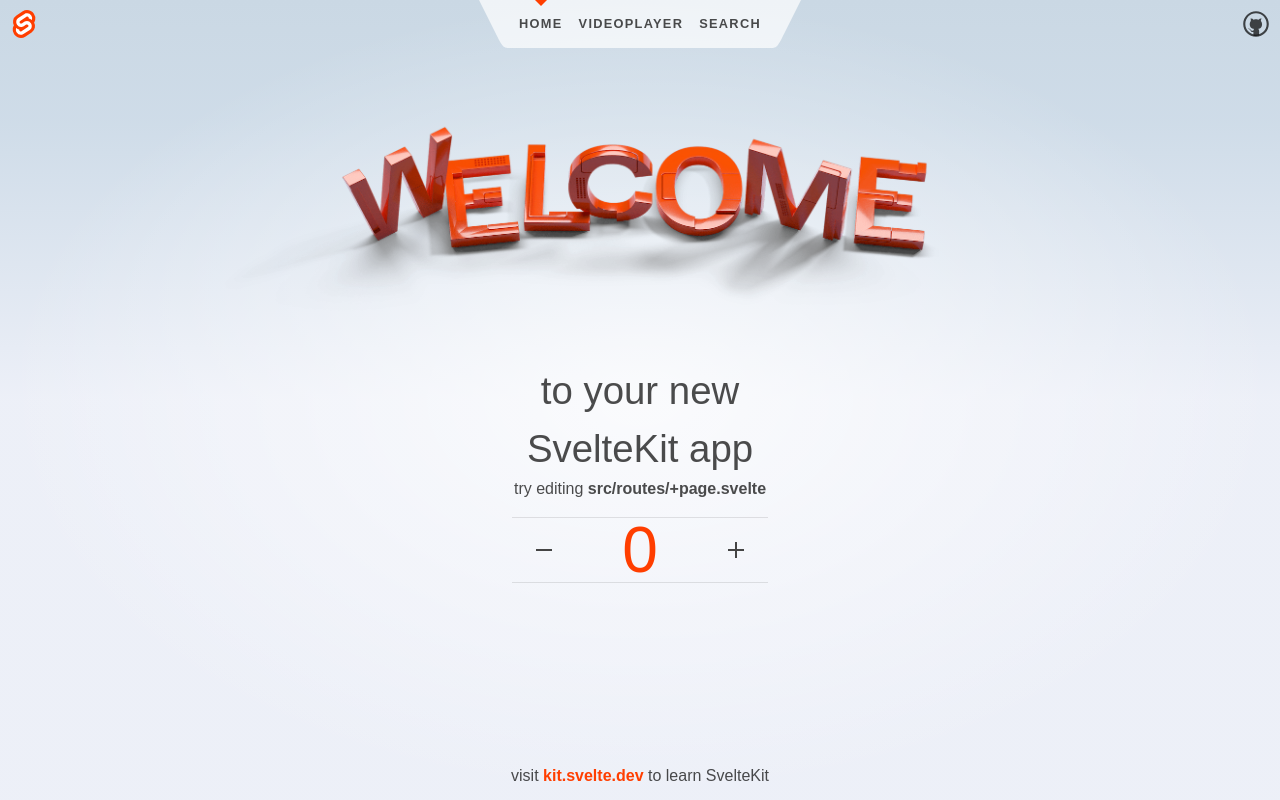
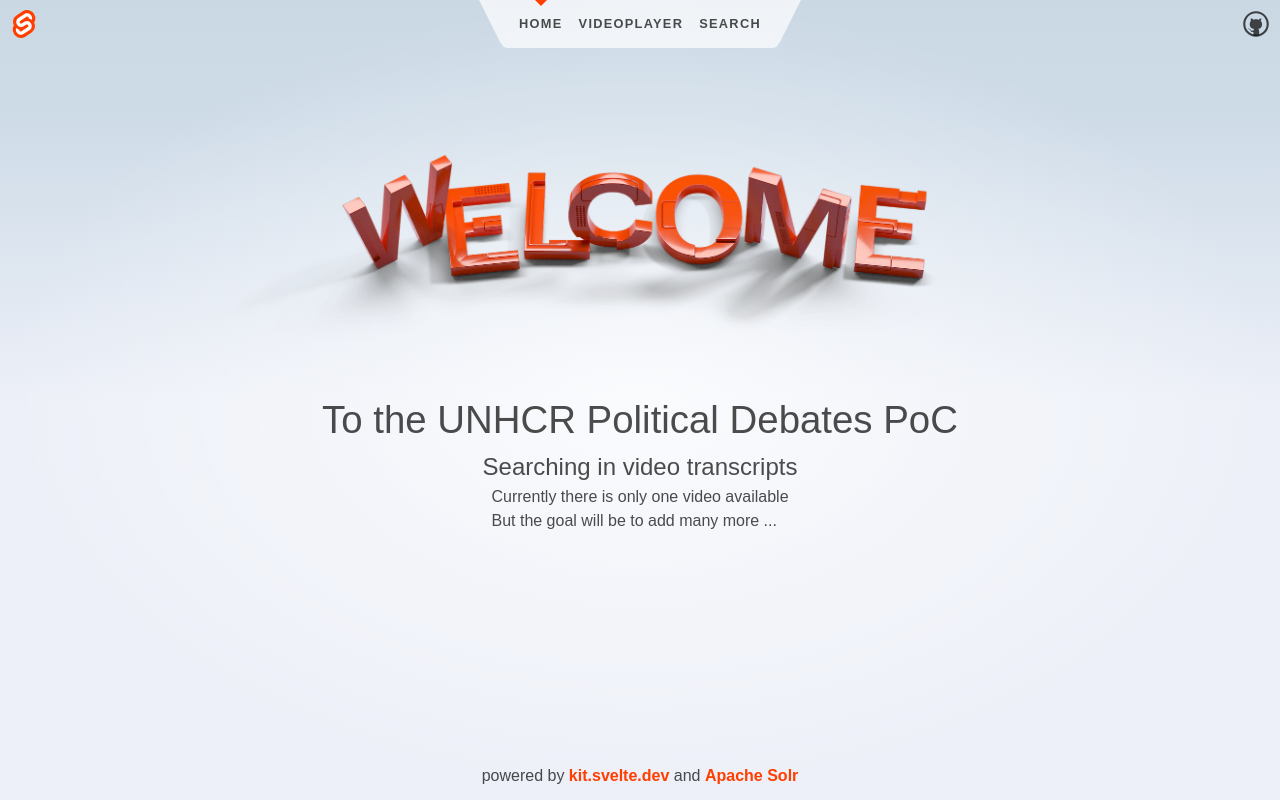
Before and after one commit to sdsc-ordes/debates-ui, a SvelteKit app: page / in a window 1280 px wide. Built offline with nearby package versions, Linux system fonts and the light colour scheme.

Commit message:
style home page

```diff
--- a/src/app.css
+++ b/src/app.css
@@ -58,7 +58,7 @@ h1 {
 }
 
 h2 {
-	font-size: 1rem;
+	font-size: 1.5rem;
 }
 
 em {
--- a/src/routes/+layout.svelte
+++ b/src/routes/+layout.svelte
@@ -9,7 +9,9 @@ import '../app.css';</script>
 	</main>
 
 	<footer>
-		<p>visit <a href="https://kit.svelte.dev">kit.svelte.dev</a> to learn SvelteKit</p>
+		<p>powered by  <a href="https://kit.svelte.dev">kit.svelte.dev</a> and
+		   <a href="https://solr.apache.org/">Apache Solr</a>
+		</p>
 	</footer>
 </div>
 
--- a/src/routes/+page.svelte
+++ b/src/routes/+page.svelte
@@ -1,5 +1,4 @@
 <script>
-	import Counter from './Counter.svelte';
 	import welcome from '$lib/images/svelte-welcome.webp';
 	import welcome_fallback from '$lib/images/svelte-welcome.png';
 </script>
@@ -18,14 +17,17 @@
 			</picture>
 		</span>
 
-		to your new<br />SvelteKit app
+		To the UNHCR Political Debates PoC
 	</h1>
 
 	<h2>
-		try editing <strong>src/routes/+page.svelte</strong>
+		Searching in video transcripts
 	</h2>
+	<ul>
+		<li>Currently there is only one video available</li>
+		<li>But the goal will be to add many more ...</li>
+	</ul>
 
-	<Counter />
 </section>
 
 <style>
```
